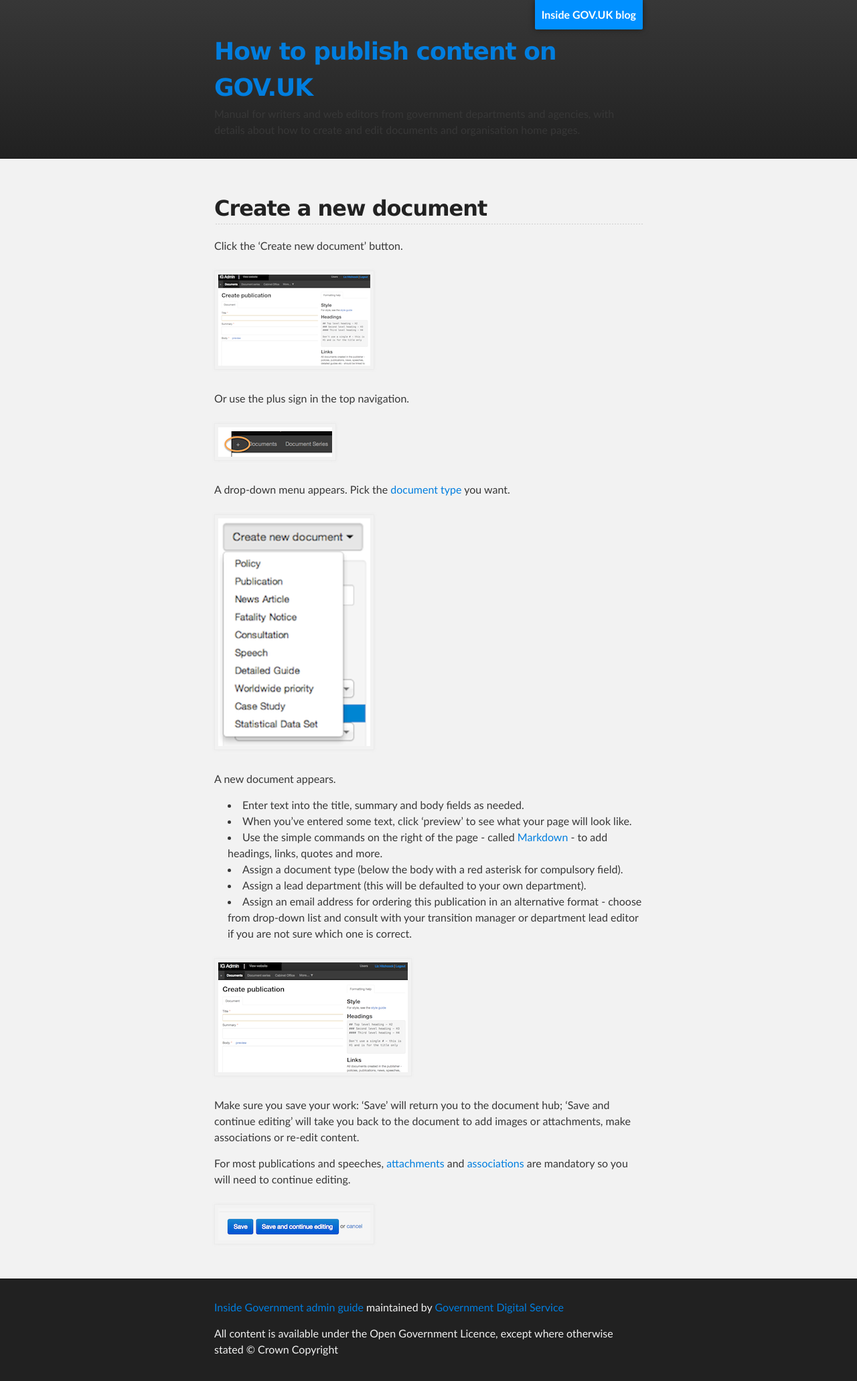
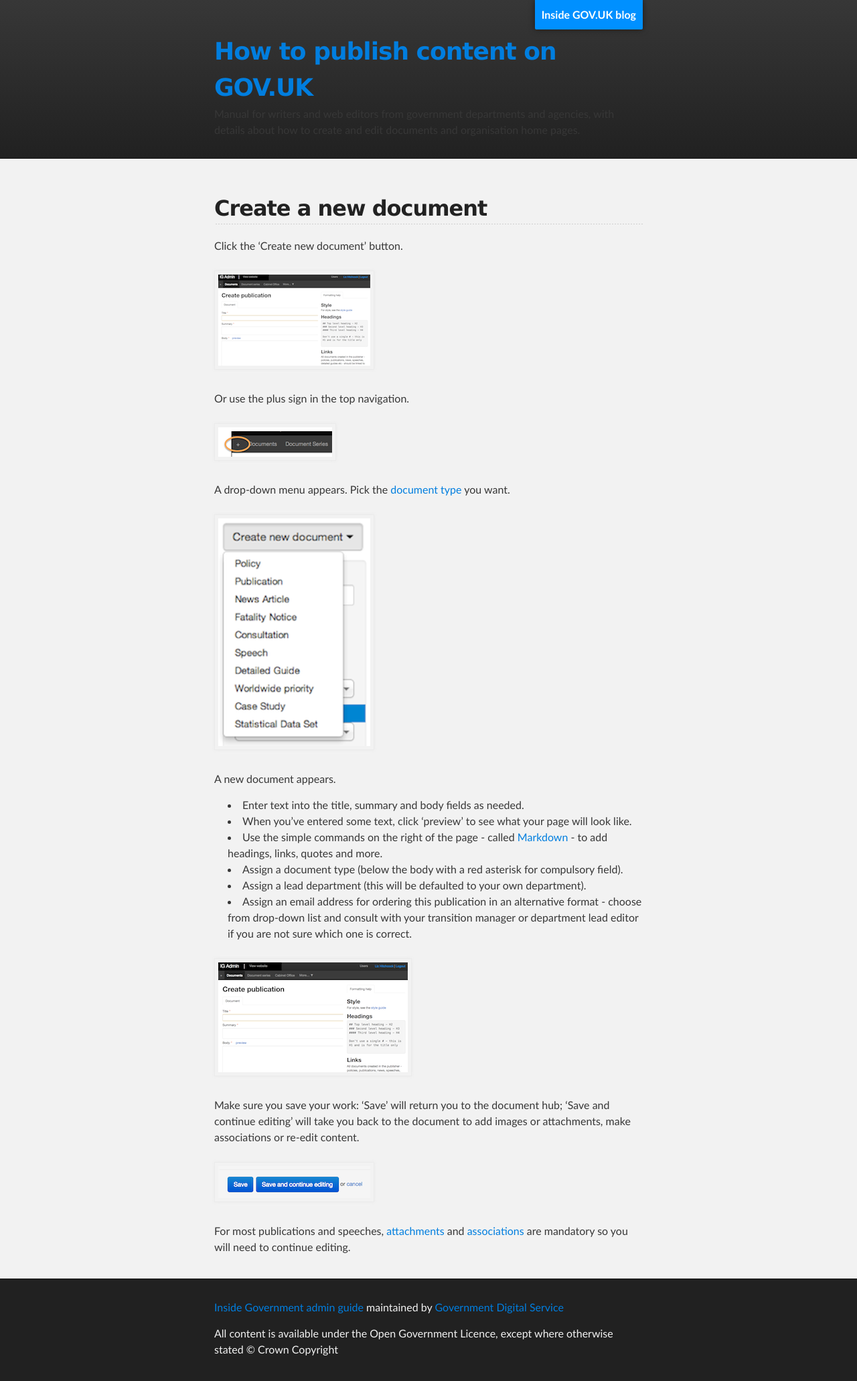
Before and after one commit to alphagov/inside-government-admin-guide, a Jekyll site: the page built from creating-documents/create-a-new-doc.md, in a window 1280 px wide. Shown: the whole page at 67% size. Built offline with Jekyll 4.4.1, drawn with Linux system fonts in a browser that asks for light colours.

Commit message:
Update create-a-new-doc.md

```diff
--- a/creating-documents/create-a-new-doc.md
+++ b/creating-documents/create-a-new-doc.md
@@ -30,6 +30,6 @@
 
 Make sure you save your work: 'Save' will return you to the document hub; 'Save and continue editing' will take you back to the document to add images or attachments, make associations or re-edit content.
 
+![Create new document 4](creating-a-new-doc-4.png)
+
 For most publications and speeches, [attachments](http://alphagov.github.io/inside-government-admin-guide/creating-documents/add-attachments.html) and [associations](http://alphagov.github.io/inside-government-admin-guide/creating-documents/add-associations.html) are mandatory so you will need to continue editing.
-
-![Create new document 4](creating-a-new-doc-4.png)
```
